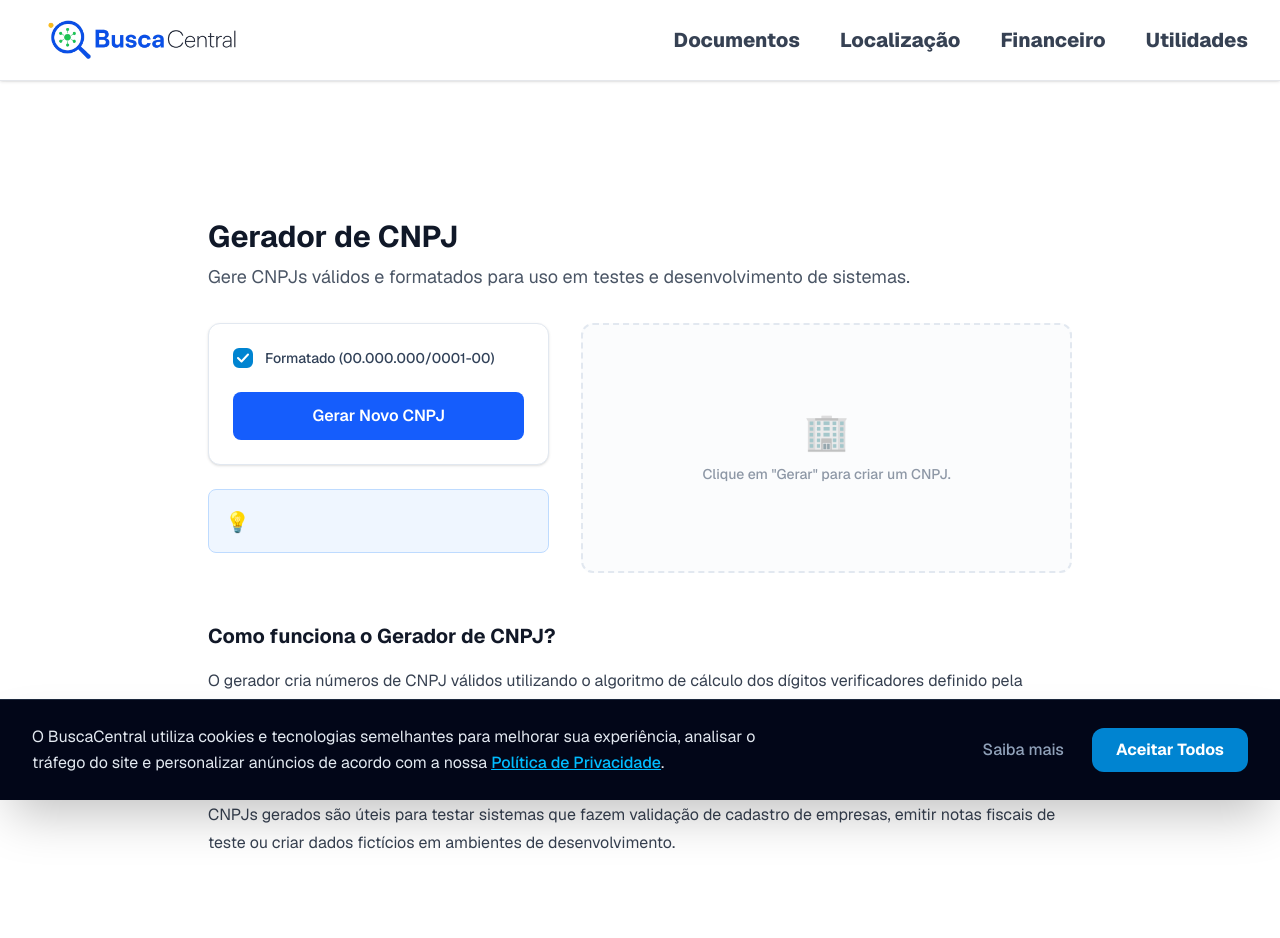
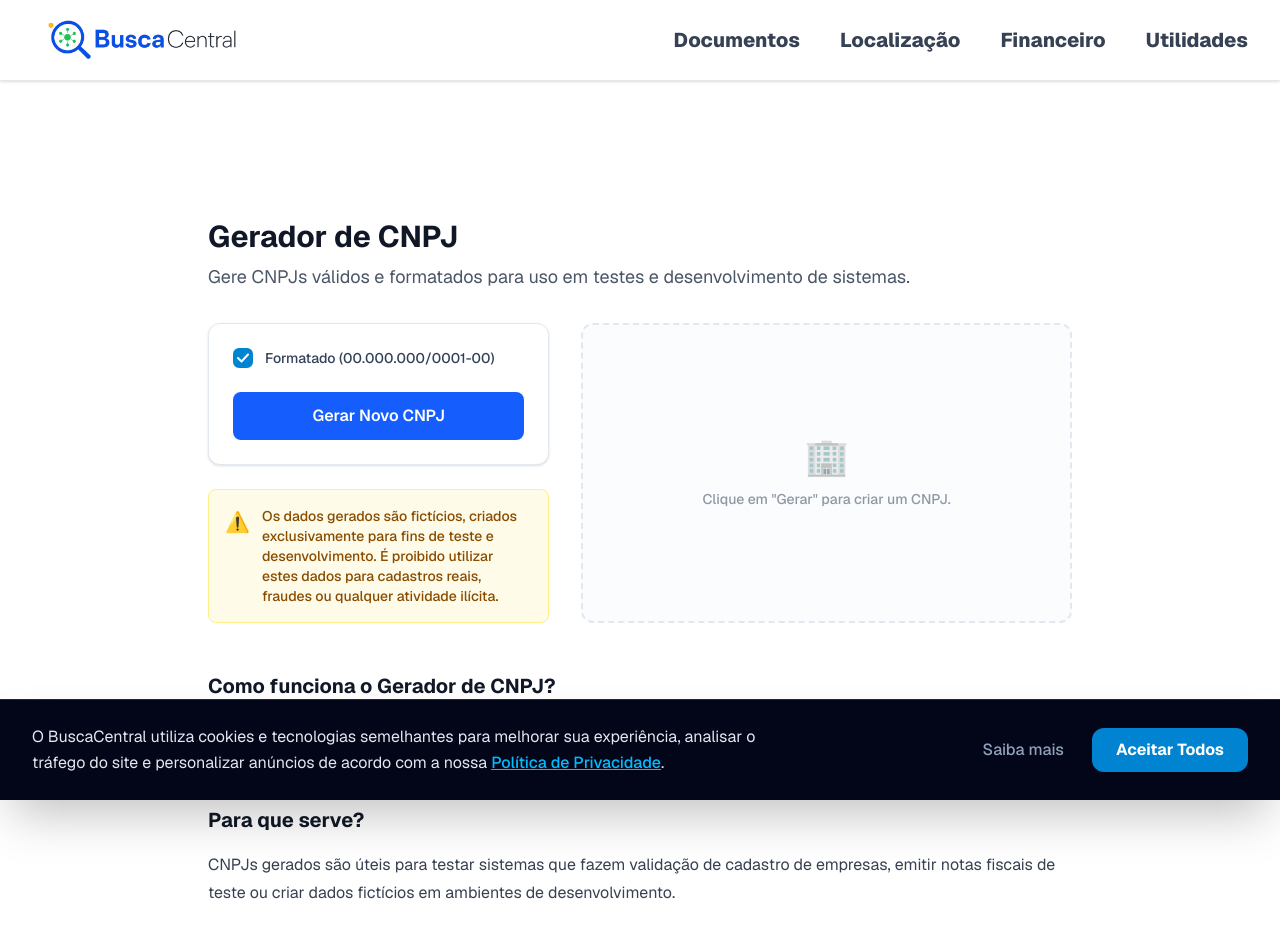
Before and after one commit to buscacentral/buscacentral, a Next.js app: page /documentos/gerador-cnpj in a window 1280 px wide. Shown: the top 938 px of the page. Built offline with nearby package versions, Linux system fonts and the light colour scheme; no server answers.

Commit message:
feat: add UI clients for PIX Copia e Cola, CNPJ/CPF generators, and Tabela FIPE calculations

```diff
--- a/src/app/documentos/gerador-cnpj/GeradorCNPJClient.tsx
+++ b/src/app/documentos/gerador-cnpj/GeradorCNPJClient.tsx
@@ -42,10 +42,9 @@ export default function GeradorCNPJClient() {
           </Button>
         </div>
 
-        <Alert
-          type="warning"
-          message="Os dados gerados são fictícios, criados exclusivamente para fins de teste e desenvolvimento. É proibido utilizar estes dados para cadastros reais, fraudes ou qualquer atividade ilícita."
-        />
+        <Alert variant="warning">
+          Os dados gerados são fictícios, criados exclusivamente para fins de teste e desenvolvimento. É proibido utilizar estes dados para cadastros reais, fraudes ou qualquer atividade ilícita.
+        </Alert>
       </div>
 
       <div className="lg:col-span-7">
--- a/src/app/documentos/gerador-cpf/GeradorCPFClient.tsx
+++ b/src/app/documentos/gerador-cpf/GeradorCPFClient.tsx
@@ -42,10 +42,9 @@ export default function GeradorCPFClient() {
           </Button>
         </div>
 
-        <Alert
-          type="warning"
-          message="Os dados gerados são fictícios, criados exclusivamente para fins de teste e desenvolvimento. É proibido utilizar estes dados para cadastros reais, fraudes ou qualquer atividade ilícita."
-        />
+        <Alert variant="warning">
+          Os dados gerados são fictícios, criados exclusivamente para fins de teste e desenvolvimento. É proibido utilizar estes dados para cadastros reais, fraudes ou qualquer atividade ilícita.
+        </Alert>
       </div>
 
       <div className="lg:col-span-7">
--- a/src/app/financeiro/tabela-fipe/TabelaFipeClient.tsx
+++ b/src/app/financeiro/tabela-fipe/TabelaFipeClient.tsx
@@ -260,10 +260,9 @@ export default function TabelaFipeClient() {
 
         {error && (
           <Alert
-            type="error"
+            variant="error"
             title="Erro"
-            message={error}
-          />
+          >{error}</Alert>
         )}
       </div>
 
--- a/src/app/utilidades/pix-copia-cola/PIXCopiaColaClient.tsx
+++ b/src/app/utilidades/pix-copia-cola/PIXCopiaColaClient.tsx
@@ -155,10 +155,9 @@ export default function PIXCopiaColaClient() {
           </Button>
         </div>
 
-        <Alert
-          type="warning"
-          message="Esta ferramenta gera códigos PIX para fins educacionais e de teste. Use com responsabilidade. O código gerado segue o padrão EMV QR Code do Banco Central."
-        />
+        <Alert variant="warning">
+          Esta ferramenta gera códigos PIX para fins educacionais e de teste. Use com responsabilidade. O código gerado segue o padrão EMV QR Code do Banco Central.
+        </Alert>
       </div>
 
       <div className="lg:col-span-6">
```
